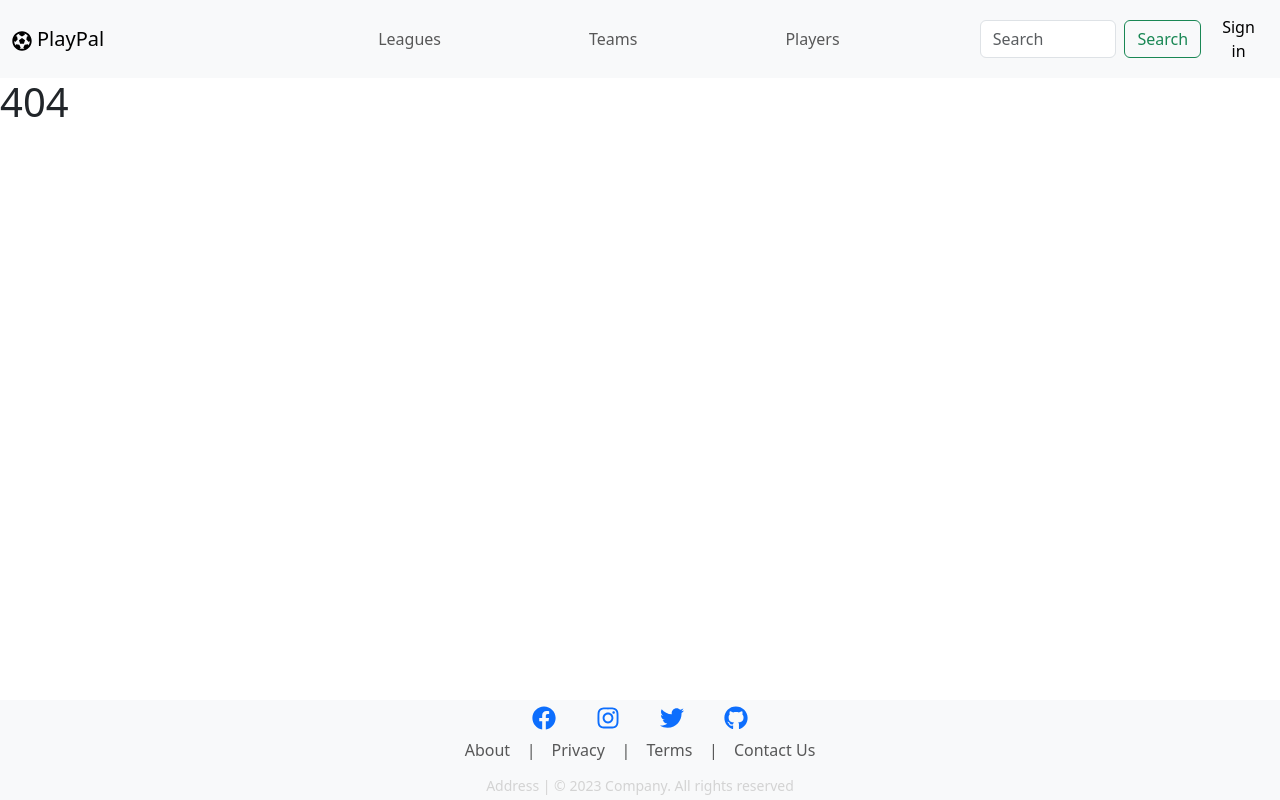
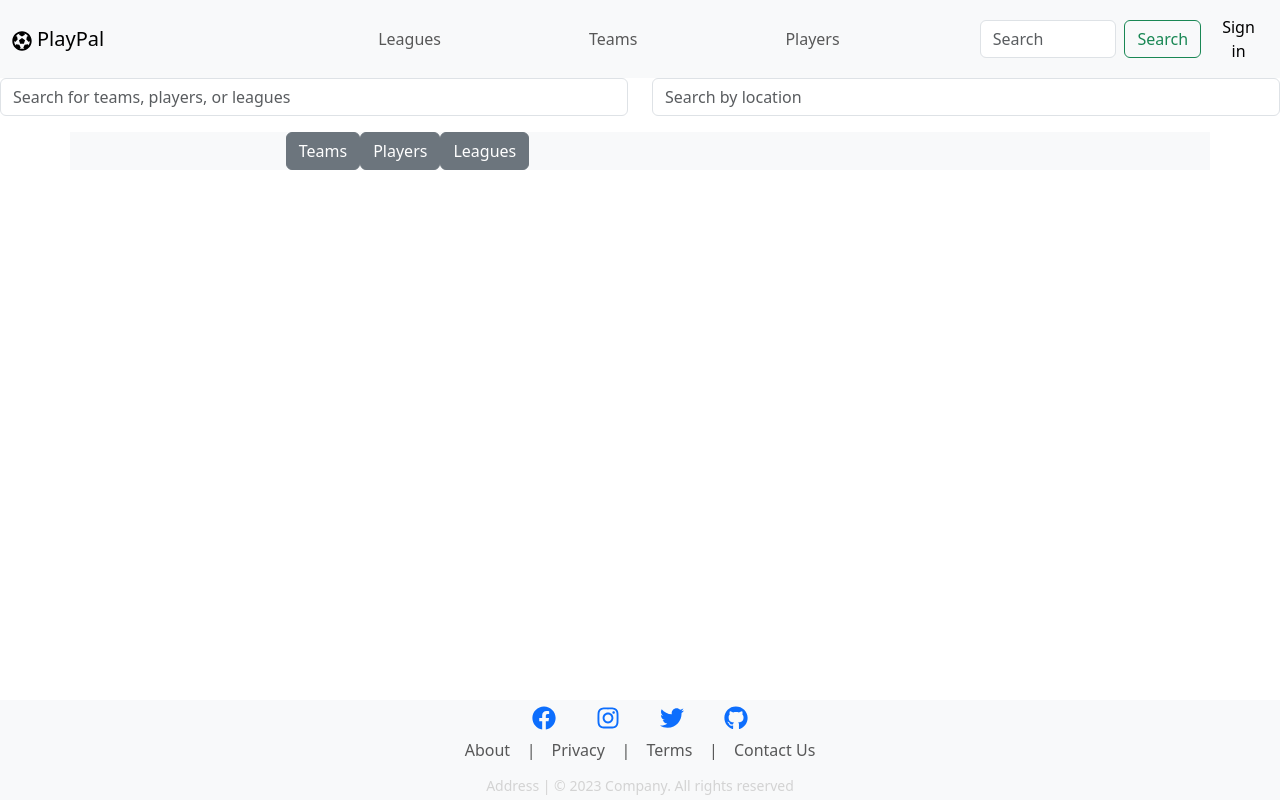
Before and after one commit to dvyne10/sourcerers-leagueMgmt, a React (Vite) app in the folder frontend/: page /search in a window 1280 px wide. Before the commit this address had no page. Built offline with nearby package versions, Linux system fonts and the light colour scheme.

Commit message:
Added Search and Players pages

```diff
--- a/frontend/package.json
+++ b/frontend/package.json
@@ -17,7 +17,8 @@
     "react-dom": "^18.2.0",
     "react-icons": "^4.9.0",
     "react-query": "^3.39.3",
-    "react-router-dom": "^6.12.0"
+    "react-router-dom": "^6.12.0",
+    "yarn": "^1.22.19"
   },
   "devDependencies": {
     "@types/react": "^18.0.37",
--- /dev/null
+++ b/frontend/src/pages/Players.jsx
@@ -0,0 +1,17 @@
+// import Button from 'react-bootstrap/Button';
+// import { useNavigate } from 'react-router-dom';
+
+
+export default function Players() {
+//   const navigate = useNavigate();
+//   const navigateNext = () => {
+//     navigate('/next');
+//   }
+  return (
+    <>
+    <div className="App" style={{ display: "flex", flexDirection: "column", alignItems: "center", justifyContent: "center", paddingTop: "50px"}}>
+        <h3>Players List here</h3>
+    </div>
+    </>
+  );
+}
--- /dev/null
+++ b/frontend/src/pages/Search.jsx
@@ -0,0 +1,66 @@
+import Button from 'react-bootstrap/Button';
+//import { useNavigate } from 'react-router-dom';
+import React, { useState } from 'react';
+
+
+export default function Search() {
+
+    const [teamFilter, handleTeamFilter] = useState(false);
+    const [playerFilter, handlePlayerFilter] = useState(false);
+    const [leagueFilter, handleLeagueFilter] = useState(false);
+    const [teamButton, handleTeamButton] = useState("secondary");
+    const [playerButton, handlePlayerButton] = useState("secondary");
+    const [leagueButton, handleLeagueButton] = useState("secondary");
+    const [searchText, changeText] = useState("");
+    const [searchLocation, changeLocation] = useState("");
+
+    const handleFilter = (filter) => {
+      if (filter === "Teams") {
+        handleTeamFilter(!teamFilter);
+        if (teamFilter === true) {
+            handleTeamButton("primary")
+        } else {
+            handleTeamButton("secondary")
+        }
+      } else if (filter === "Players") {
+        handlePlayerFilter(!playerFilter);
+        if (playerFilter === true) {
+            handlePlayerButton("primary")
+        } else {
+            handlePlayerButton("secondary")
+        }
+      } else {
+        handleLeagueFilter(!leagueFilter);
+        if (leagueFilter === true) {
+            handleLeagueButton("primary")
+        } else {
+            handleLeagueButton("secondary")
+        }
+      }
+    };
+
+    const handleSearchText = (input) => {changeText(input.target.value)}
+    const handleSearchLocation = (input) => {changeLocation(input.target.value)}
+
+  return (
+    <div className="App">
+        <div className="row">
+            <div className="col">
+                <input type="text" className="form-control" value = {searchText} onChange={handleSearchText}
+                    placeholder="Search for teams, players, or leagues"/>
+            </div>
+            <div className="col">
+                <input type="text" className="form-control" value = {searchLocation} onChange={handleSearchLocation}
+                    placeholder="Search by location"/>
+            </div>
+        </div>
+        <div className="container my-3 bg-light">
+            <div className="col-md-7 text-center">
+                <Button onClick={() => handleFilter('Teams')} variant={teamButton}>Teams</Button>
+                <Button onClick={() => handleFilter('Players')} variant={playerButton}>Players</Button>
+                <Button onClick={() => handleFilter('Leagues')} variant={leagueButton}>Leagues</Button>
+            </div>
+        </div>
+    </div>
+  );
+}
```
Also changed, not shown: frontend/src/routes/index.jsx (+12 -0 lines), 2 other files (tests, documents, lock files or other folders).
